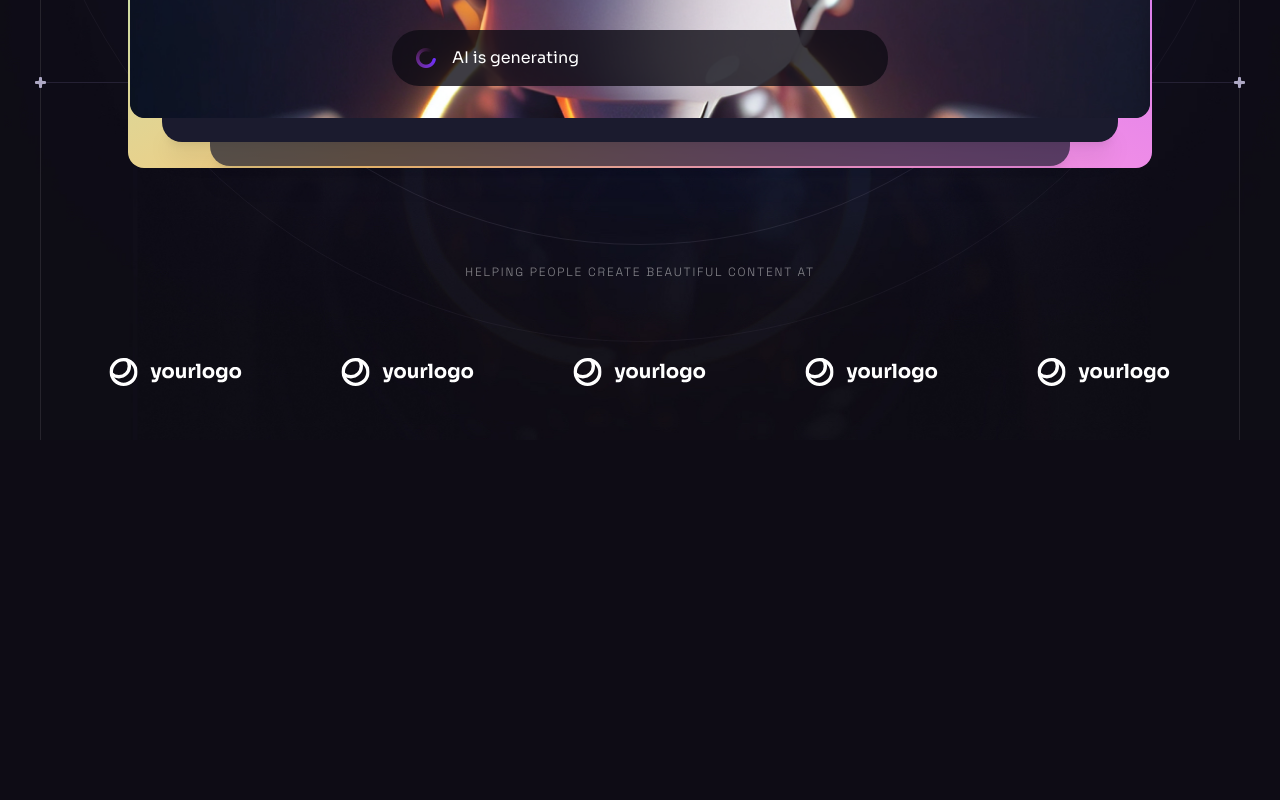
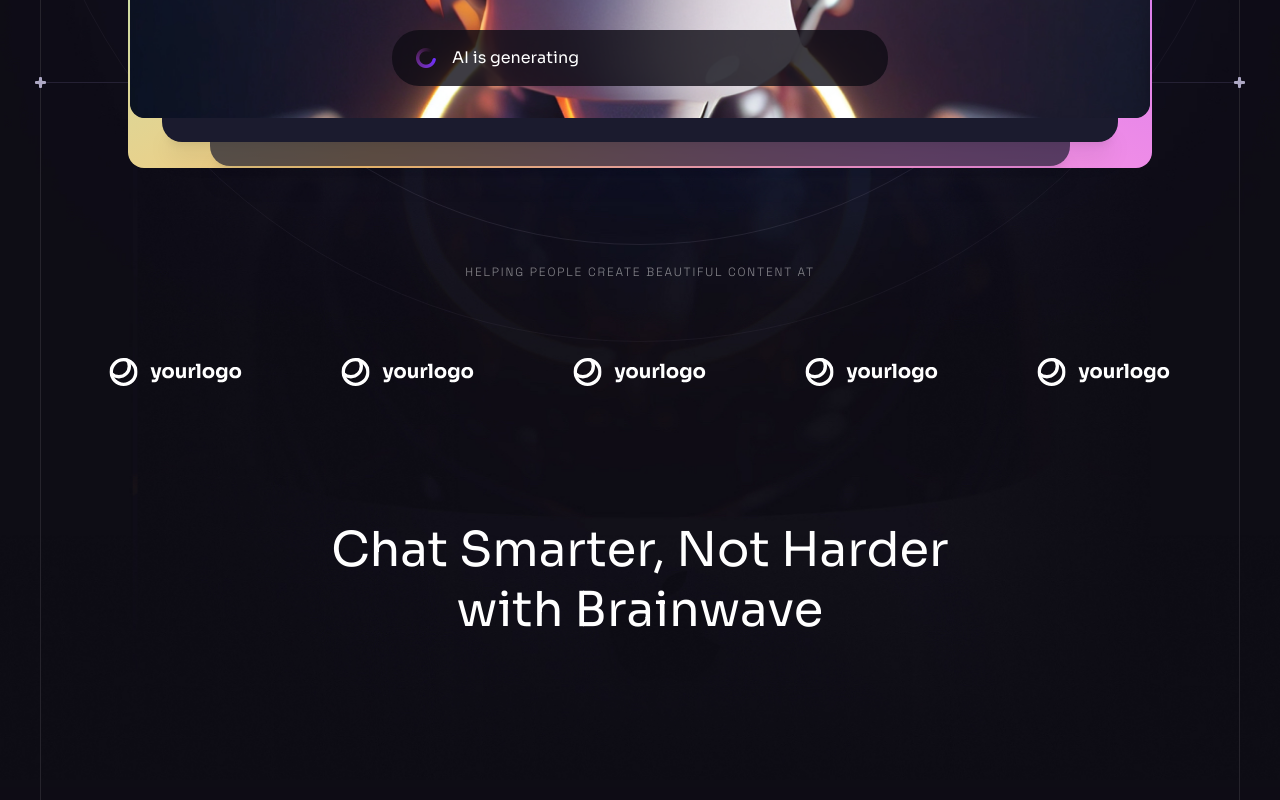
Before and after one commit to anonymous-lad2/BrainWave, a React (Vite) app: page / in a window 1280 px wide. Shown: the part 922-1722 px from the top of the page. Before the commit the page ends 1362 px from the top, so only its background shows below. Built offline with nearby package versions, Linux system fonts and the light colour scheme.

Commit message:
Creating Benifit Section

```diff
--- a/src/App.jsx
+++ b/src/App.jsx
@@ -2,6 +2,7 @@
 import { Button } from './components/Button'
 import { Header } from './components/Header'
 import { Hero } from './components/Hero'
+import { Benifits } from './components/Benifits'
 
 const App = () => {
 
@@ -12,6 +13,7 @@
       <div className='pt-[4.75rem] lg:pt-[5.25rem] overflow-hidden'>
         <Header />
         <Hero />
+        <Benifits />
       </div>
       <ButtonGradient />
     </>
--- /dev/null
+++ b/src/components/Benifits.jsx
@@ -0,0 +1,16 @@
+import React from 'react'
+import { Heading } from './Heading'
+import { Section } from './Section'
+
+export const Benifits = () => {
+  return (
+    <Section id="features">
+      <div className="container relative z-2">
+        <Heading
+          className="md:max-w-md lg:max-w-2xl"
+          title="Chat Smarter, Not Harder with Brainwave"
+        />
+     </div>
+    </Section>
+  )
+}
--- /dev/null
+++ b/src/components/Heading.jsx
@@ -0,0 +1,8 @@
+
+export const Heading = ({ className, title, text, tag }) => {
+  return (
+    <div className={`${className} max-w-[50rem] mx-auto mb-12 lg:mb-20 md:text-center`}>
+        {title && <h2 className="h2">{title}</h2>}
+    </div>
+  );
+};
```
